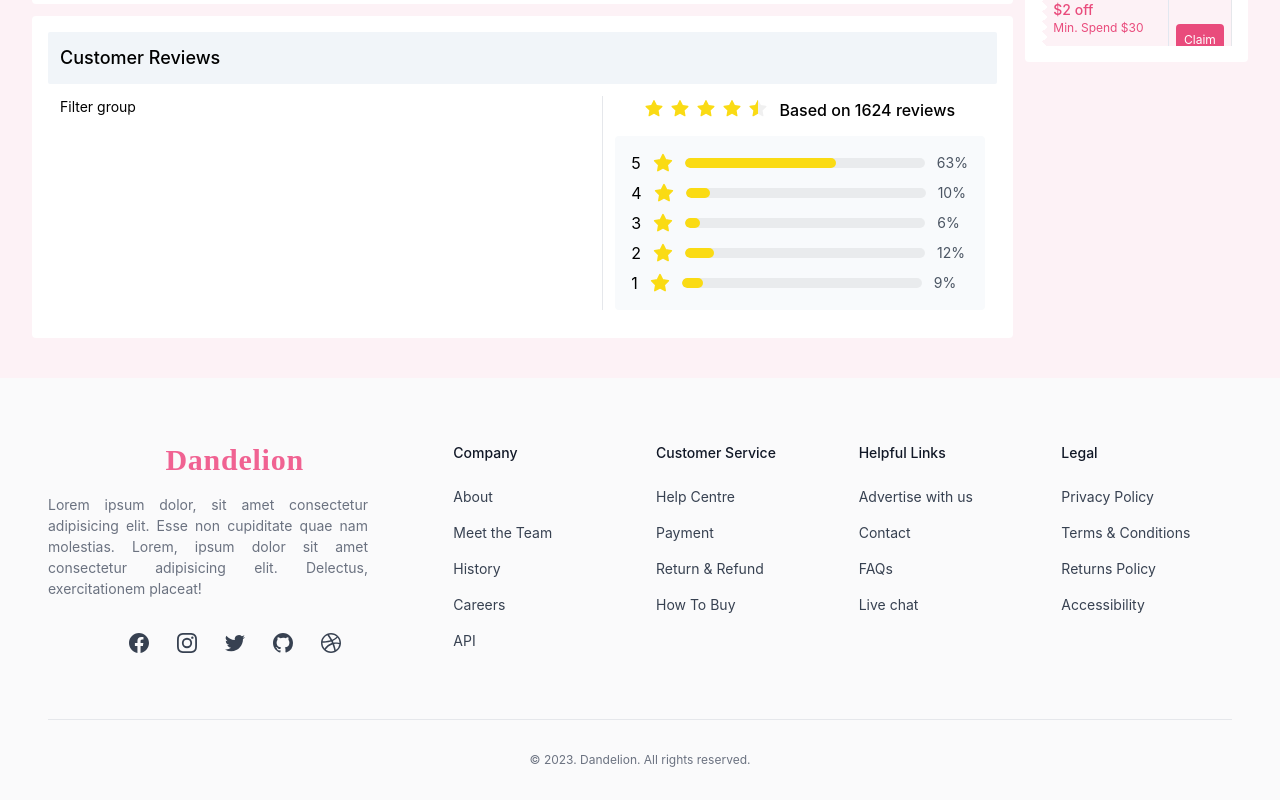
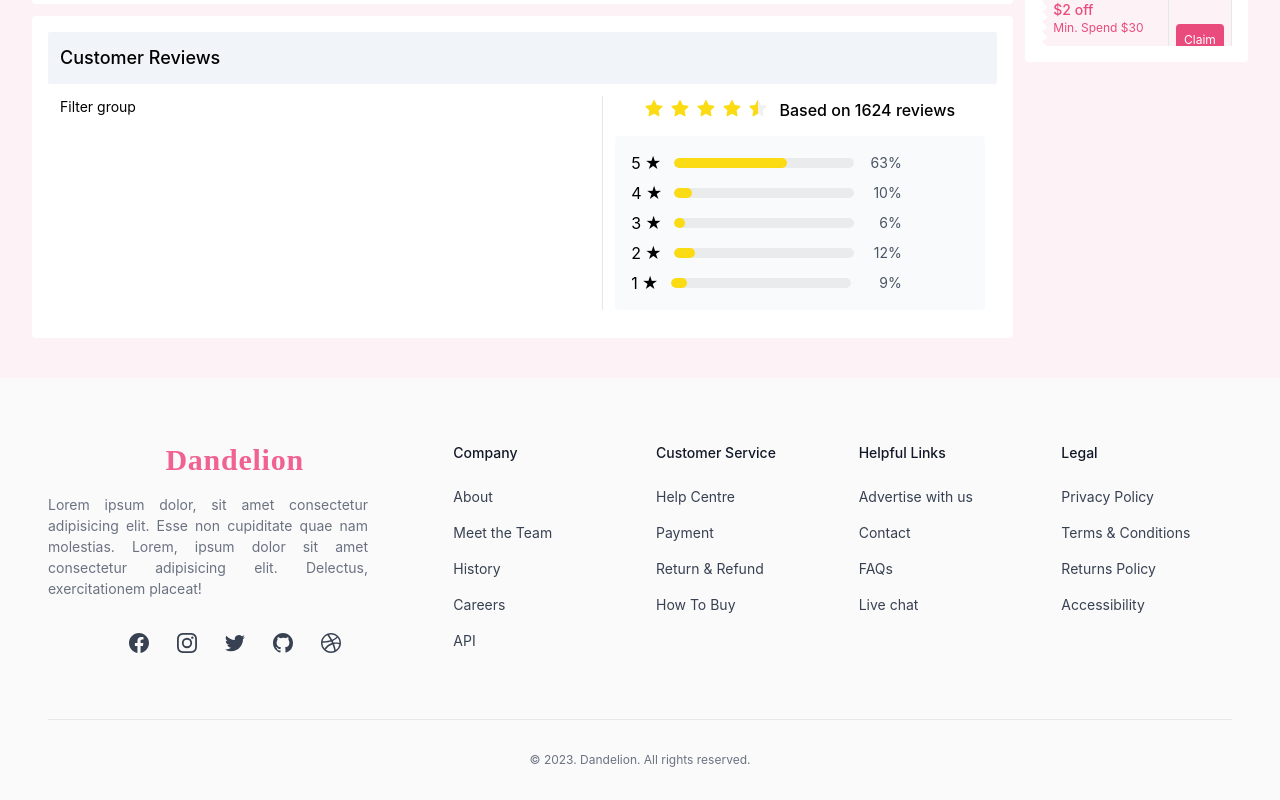
Before and after one commit to xiaojiudev/dandelion-ecommerce, a Next.js app: page /product/1 in a window 1280 px wide. Shown: the part 1012-1812 px from the top of the page. Built offline with nearby package versions, Linux system fonts and the light colour scheme; no server answers.

Commit message:
updating ProgressRating component

```diff
--- a/components/product/ProgressRating.tsx
+++ b/components/product/ProgressRating.tsx
@@ -13,10 +13,12 @@ type ProgressRatingProps = {
 export default function ProgressRating({ rating, percent }: ProgressRatingProps) {
     return (
         <>
-            <div className='flex items-center gap-3 w-[350px] h-[22px] select-none'>
-                <div className='font-normal text-base'>{rating}</div>
-                <Star size={20} fill='#fadb14' stroke='#fadb14' className='w-[20px] h-[20px]' />
-                <Progress percent={percent} showInfo={false} strokeColor={'#fadb14'} className='m-0 w-[240px]' size={[240, 10]} />
+            <div className='flex items-center gap-3 w-4/5 h-[22px] select-none'>
+                <div className='font-normal text-base inline-flex gap-1'>
+                    <span>{rating}</span>
+                    <span>★</span>
+                </div>
+                <Progress percent={percent} showInfo={false} strokeColor={'#fadb14'} className='m-0' size={[180, 10]} />
                 <div className='font-normal text-sm text-gray-600'>{percent}%</div>
             </div>
         </>
```
